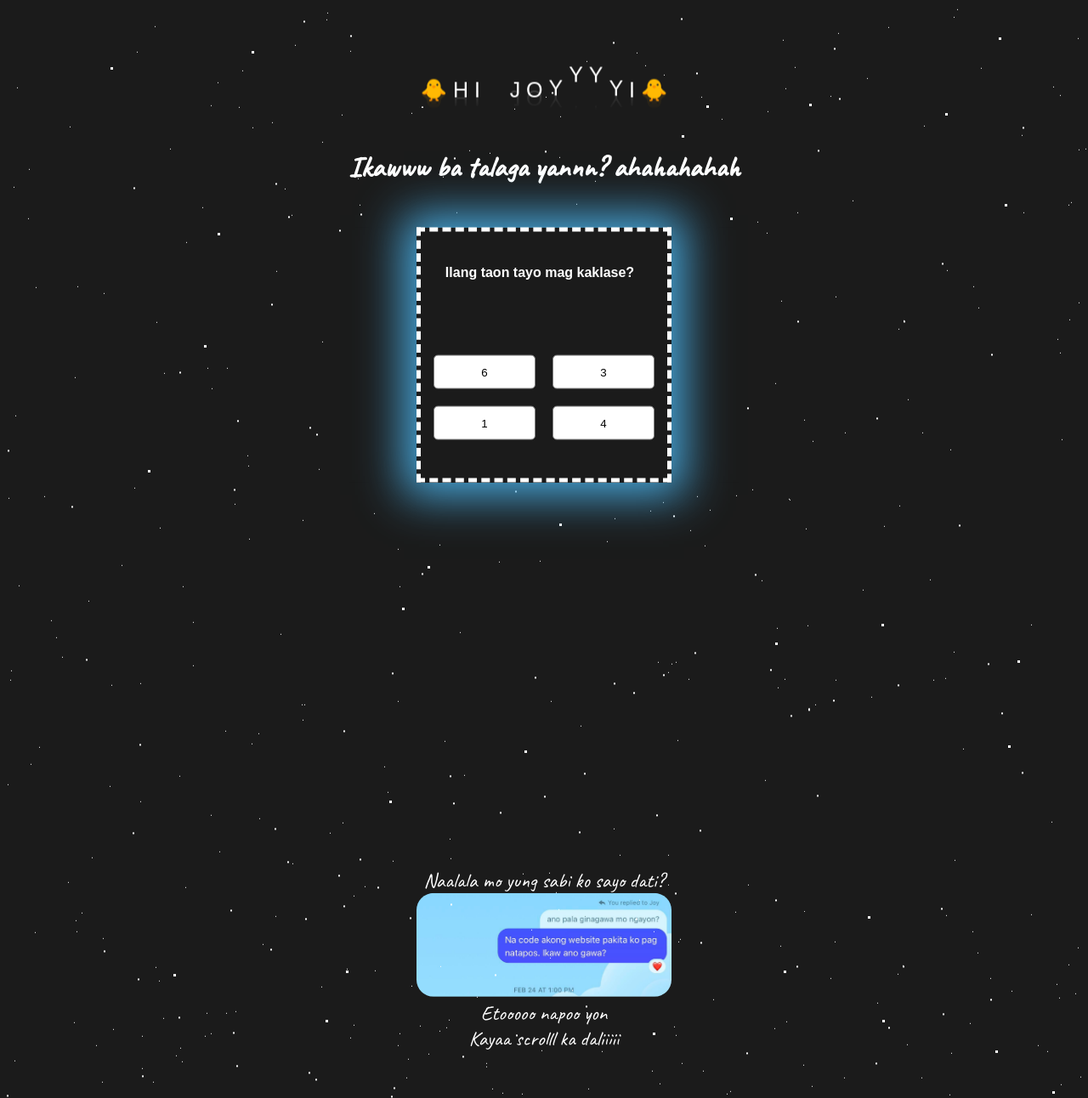
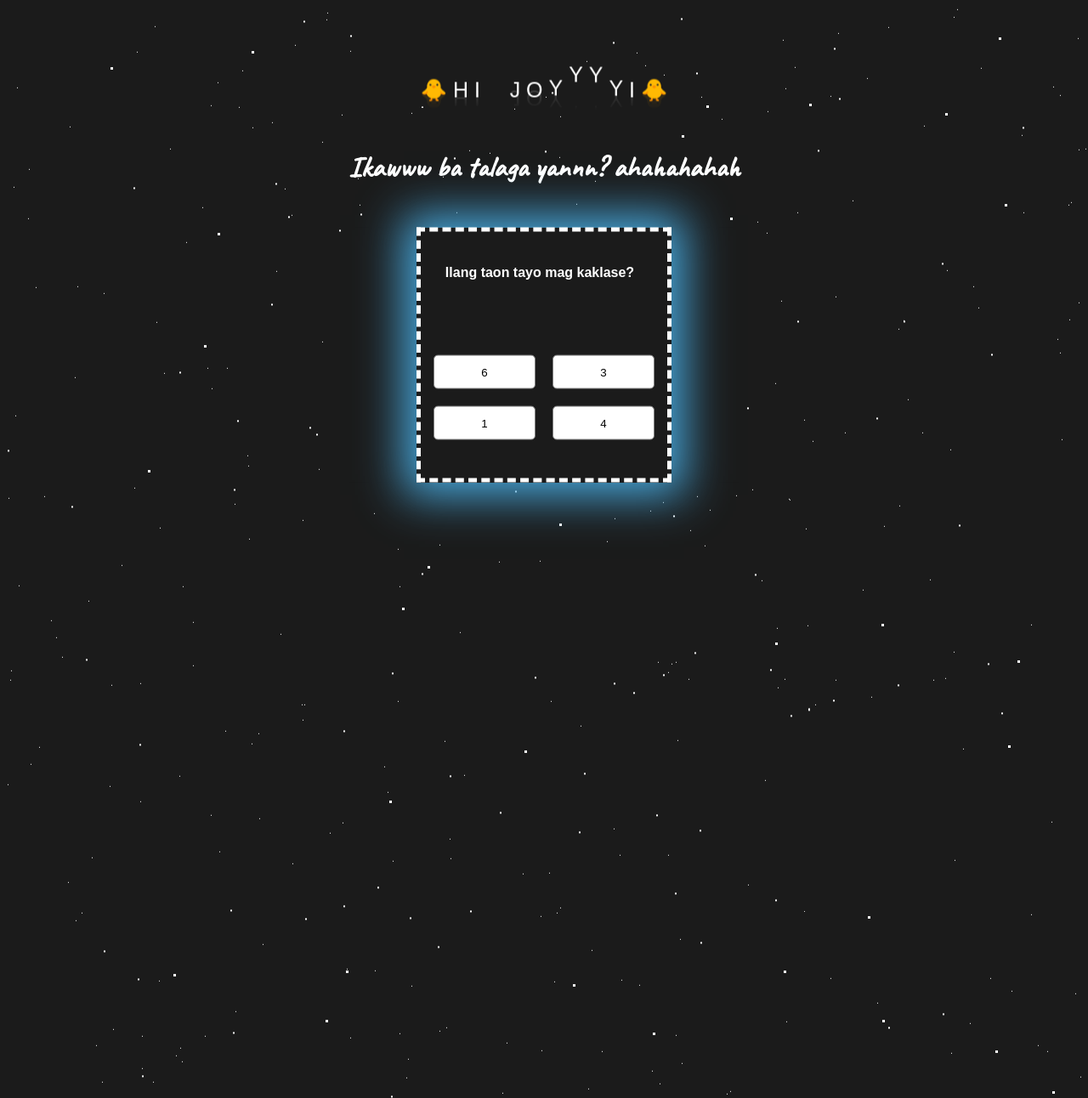
Before and after one commit to princeadriannefelix/joyyyii, a plain HTML site: page index.html in a window 1280 px wide. Shown: the top 1292 px of the page at 85% size. Drawn offline with Linux system fonts and the light colour scheme.

Commit message:
v1.71 - saved changes

```diff
--- a/index.html
+++ b/index.html
@@ -17,7 +17,7 @@
     ></script>
     <title>Chickenjoy</title>
   </head>
-  <body class="body">
+  <body class="body hidden">
     <div id="stars"></div>
     <div id="stars2"></div>
     <div id="stars3"></div>
@@ -66,7 +66,7 @@
         </div>
       </div>
     </section>
-    <main class="main">
+    <main class="main hidden">
       <section class="section" id="section1">
         <div>
           <p class="fade">Naalala mo yung sabi ko sayo dati?</p>
```
